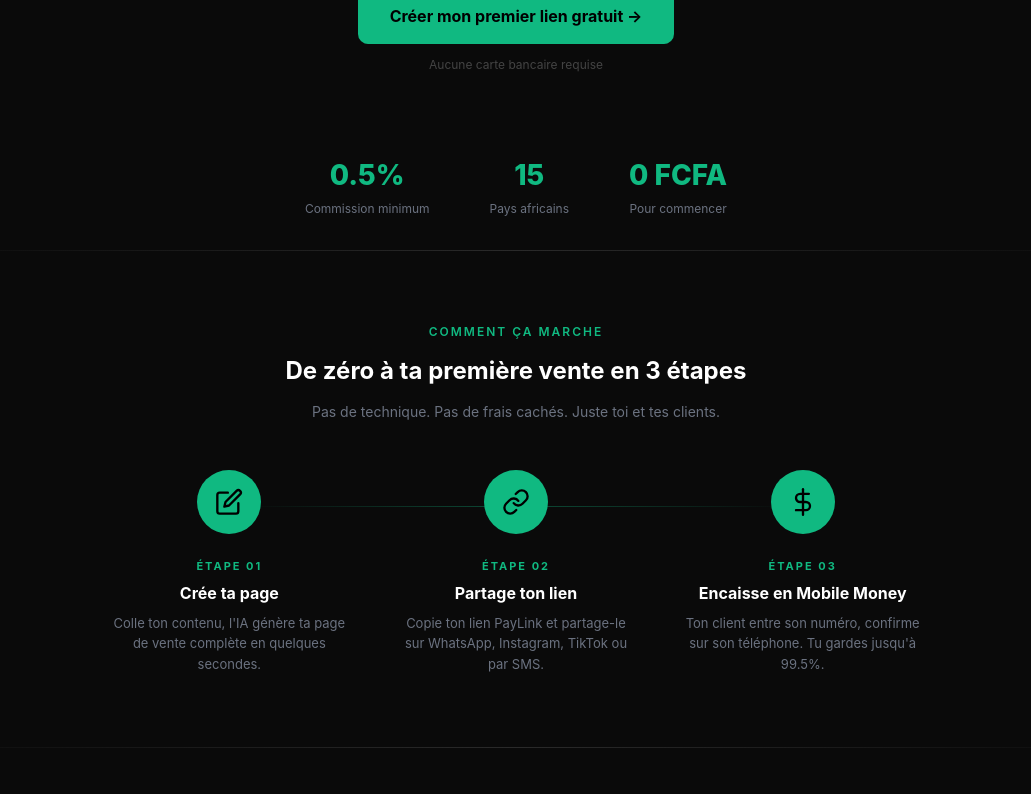
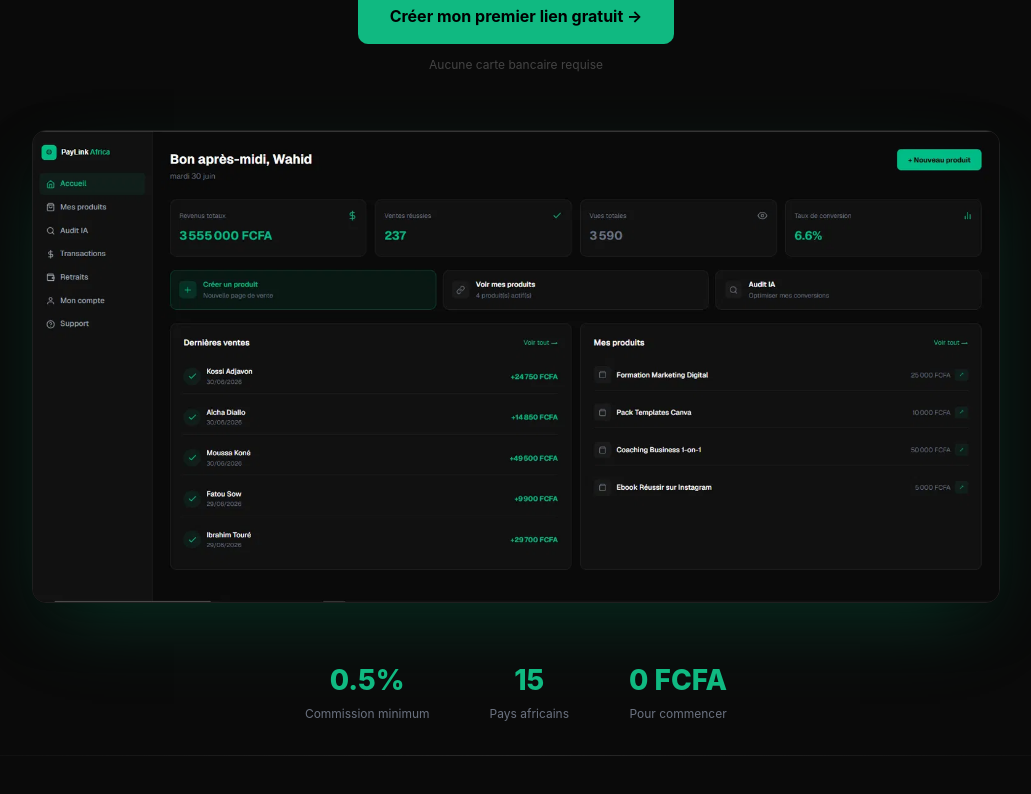
Before and after one commit to wahidgrowth/paylink-africa, a Next.js app: page / in a window 1280 px wide. Shown: the part 466-1260 px from the top of the page, without its empty margins (124-1155 px from the left). Built offline with nearby package versions, Linux system fonts and the light colour scheme.

Commit message:
feat: capture dashboard integree dans le Hero de la landing page

```diff
--- a/app/page.tsx
+++ b/app/page.tsx
@@ -97,6 +97,8 @@ export default function LandingPage() {
         .fade-line { height: 1px; background: linear-gradient(90deg, transparent 0%, #2a2a2a 50%, transparent 100%); width: 100%; }
         .premium-btn { transition: transform 0.2s ease, box-shadow 0.2s ease; }
         .premium-btn:hover { transform: translateY(-2px); box-shadow: 0 8px 24px #10B98140; }
+        .dashboard-preview-wrap { max-width: 1000px; margin: 56px auto 0; padding: 0 16px; }
+        .dashboard-preview-img { width: 100%; border-radius: 14px; border: 0.5px solid #1F1F1F; box-shadow: 0 30px 80px -20px rgba(16,185,129,0.25), 0 20px 50px -10px rgba(0,0,0,0.6); display: block; }
 
         @media (max-width: 767px) {
           .nav-links { display: none !important; }
@@ -118,6 +120,7 @@ export default function LandingPage() {
           .footer-grid { grid-template-columns: 1fr 1fr; gap: 28px; }
           .footer-logo-col { grid-column: 1 / -1; }
           .section-pad { padding: 44px 16px; }
+          .dashboard-preview-wrap { margin-top: 36px; }
         }
       `}</style>
 
@@ -169,7 +172,7 @@ export default function LandingPage() {
       </nav>
 
       {/* HERO */}
-      <div style={{ textAlign: 'center', padding: '64px 16px 48px' }}>
+      <div style={{ textAlign: 'center', padding: '64px 16px 0' }}>
         <Reveal>
           <div style={{ display: 'inline-block', background: '#10B98118', border: '0.5px solid #10B98140', borderRadius: '20px', padding: '6px 16px', marginBottom: '24px' }}>
             <span style={{ fontSize: '12px', color: '#10B981', fontWeight: '500' }}>À partir de 0.5% de commission</span>
@@ -195,10 +198,17 @@ export default function LandingPage() {
           </div>
           <p style={{ fontSize: '12px', color: '#444', marginTop: '12px' }}>Aucune carte bancaire requise</p>
         </Reveal>
+
+        {/* CAPTURE DASHBOARD */}
+        <Reveal delay={0.4}>
+          <div className="dashboard-preview-wrap">
+            <img src="/dashboard-preview.png" alt="Dashboard PayLink Africa" className="dashboard-preview-img" />
+          </div>
+        </Reveal>
       </div>
 
       {/* STATS */}
-      <div className="stats-gap" style={{ display: 'flex', justifyContent: 'center', padding: '32px 16px' }}>
+      <div className="stats-gap" style={{ display: 'flex', justifyContent: 'center', padding: '56px 16px 32px' }}>
         {[
           { value: '0.5%', label: 'Commission minimum' },
           { value: '15', label: 'Pays africains' },
```
Also changed, not shown: public/dashboard-preview.png (added).
